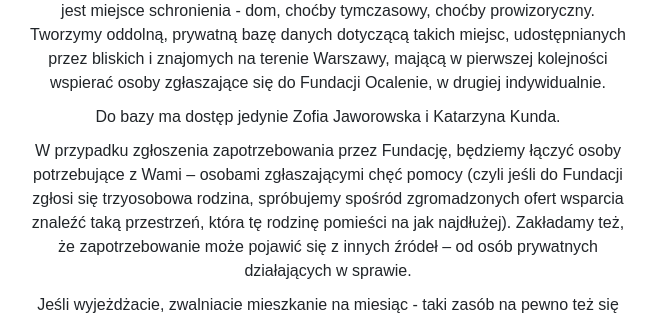
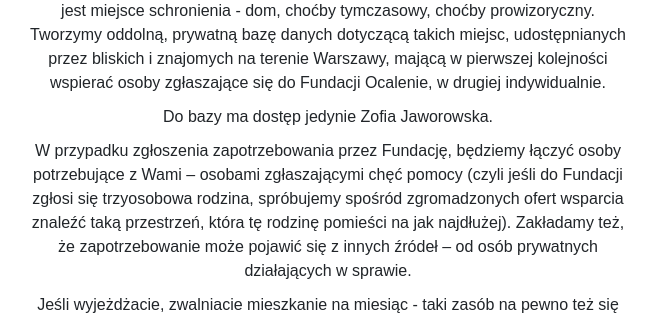
Before and after one commit to tadeoos/house-of-refuge, a Django app: template house_of_refuge/templates/main/gather_form.html in a window 1280 px wide. Shown: the part 254-571 px from the top of the page, without its empty margins (312-968 px from the left). Run offline with Django 3.2, Linux system fonts and the light colour scheme; the template is opened without the code that fills it: values that come from a table or form of the project are taken from there, others are empty; parts of the project's set-up code (start-up, migrations or seed data) failed here and were passed over; some libraries are stand-ins or nearby versions; some web fonts are replaced.

Commit message:
edit-privacy-copy

```diff
--- a/house_of_refuge/frontend/src/components/Privacy.js
+++ b/house_of_refuge/frontend/src/components/Privacy.js
@@ -31,7 +31,7 @@ const Privacy = ({ className }) => {
                     Hej. Jesteś tu, bo chcesz pomóc Ukraińcom i Ukrainkom, którzy znaleźli się w trudnej sytuacji materialnej w Polsce. Jedną z podstawowych potrzeb każdego z nas jest miejsce schronienia - dom, choćby tymczasowy, choćby prowizoryczny. Tworzymy oddolną, prywatną bazę danych dotyczącą takich miejsc, udostępnianych przez bliskich i znajomych na terenie Warszawy, mającą w pierwszej kolejności wspierać osoby zgłaszające się do Fundacji Ocalenie, w drugiej indywidualnie.
                 </p>
                 <p>
-                    Do bazy ma dostęp jedynie Zofia Jaworowska i Katarzyna Kunda.
+                    Do bazy ma dostęp jedynie Zofia Jaworowska.
                 </p>
                 <p>
                     W przypadku zgłoszenia zapotrzebowania przez Fundację, będziemy łączyć osoby potrzebujące z Wami – osobami zgłaszającymi chęć pomocy (czyli jeśli do Fundacji zgłosi się trzyosobowa rodzina, spróbujemy spośród zgromadzonych ofert wsparcia znaleźć taką przestrzeń, która tę rodzinę pomieści na jak najdłużej). Zakładamy też, że zapotrzebowanie może pojawić się z innych źródeł – od osób prywatnych działających w sprawie.
--- a/house_of_refuge/templates/main/gather_form.html
+++ b/house_of_refuge/templates/main/gather_form.html
@@ -15,7 +15,7 @@
       terenie
       Warszawy, mającą w pierwszej kolejności wspierać osoby zgłaszające się do Fundacji Ocalenie, w drugiej
       indywidualnie.</p>
-    <p>Do bazy ma dostęp jedynie Zofia Jaworowska i Katarzyna Kunda.</p>
+    <p>Do bazy ma dostęp jedynie Zofia Jaworowska.</p>
     <p>
       W przypadku zgłoszenia zapotrzebowania przez Fundację, będziemy łączyć osoby potrzebujące z Wami – osobami
       zgłaszającymi chęć pomocy (czyli jeśli do Fundacji zgłosi się trzyosobowa rodzina, spróbujemy spośród
```
